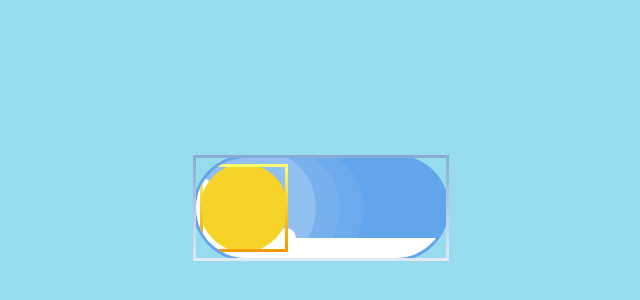
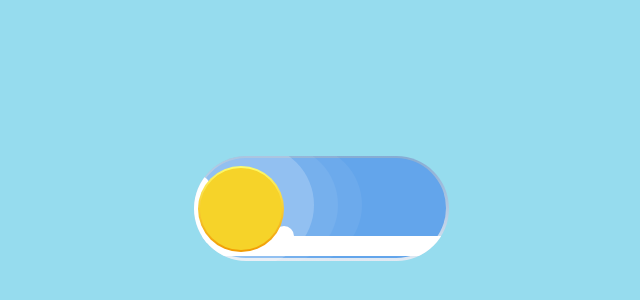
Before and after one commit to karinarad02/daynight-togglebutton, a plain HTML site: page index.html in a window 1280 px wide. Shown: the part 192-492 px from the top of the page, without its empty margins (319-959 px from the left). Drawn offline with Linux system fonts and the light colour scheme.

Commit message:
gradient fix

```diff
--- a/style.css
+++ b/style.css
@@ -59,33 +59,49 @@ body {
 
 /* styles for the label */
 .button-background {
-	width: 250px;
-	height: 100px;
-	background: var(--blue-color);
+	width: 255px;
+	height: 105px;
+	background: var(--blue-border);
 	border-radius: 100px;
-	border: 3px solid transparent;
-	border-image: var(--blue-border);
-	border-image-slice: 1;
 	display: flex;
 	position: relative;
 	transition: all 350ms ease-in;
 	overflow: hidden;
+	&:before {
+		content: "";
+		transition: all 250ms ease-in;
+		width: 250px;
+		height: 100px;
+		position: absolute;
+		left: 2.5px;
+		top: 2.5px;
+		background: var(--blue-color);
+		border-radius: 100px;
+	}
     /* styles for the sun */
 	.button-circle {
 		animation-name: reverse;
 		animation-duration: 350ms;
 		animation-fill-mode: forwards;
 		transition: all 350ms ease-in;
-		width: 82px;
-		height: 82px;
-		border: 3px solid transparent;
-		border-image: var(--yellow-border);
-		border-image-slice: 1;
-		top: 6%;
+		width: 86px;
+		height: 86px;
 		position: absolute;
+		top: 10%;
 		border-radius: 50%;
-		background: var(--yellow-background);
+		background: var(--yellow-border);
         z-index: 2;
+		&:before{
+			content: "";
+			transition: all 250ms ease-in;
+			width: 82px;
+			height: 82px;
+			position: absolute;
+			left: 2px;
+			top: 2px;
+			border-radius: 50%;
+			background: var(--yellow-background);
+		}
 	}
 	.button-circle-radius{
 		content: "";
@@ -214,10 +230,22 @@ body {
 		border-color: var(--indigo-border);
 		.button-circle {
 			background: var(--white);
-			border-color: var(--gray-border);
 			animation-name: switch;
 			animation-duration: 350ms;
 			animation-fill-mode: forwards;
+			background: var(--gray-border);
+			z-index: 1;
+			&:before{
+				content: "";
+				transition: all 250ms ease-in;
+				width: 82px;
+				height: 82px;
+				left: 2px;
+				top: 2px;
+				position: absolute;
+				border-radius: 50%;
+				background: var(--gray-background);
+			}
 		}
 		.button-circle-radius{
 			left: 52%;
```
Also changed, not shown: 1 other file.
